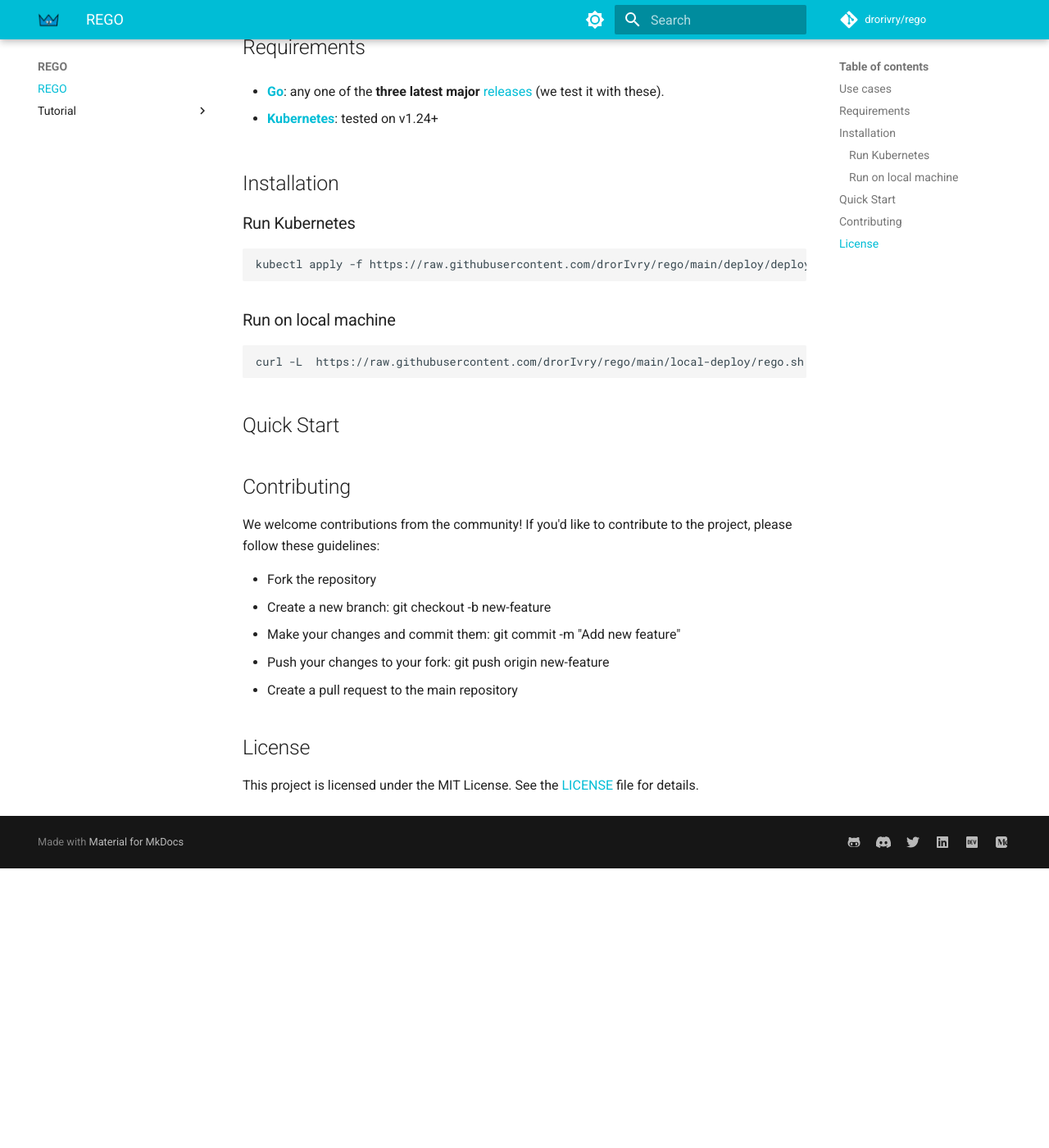
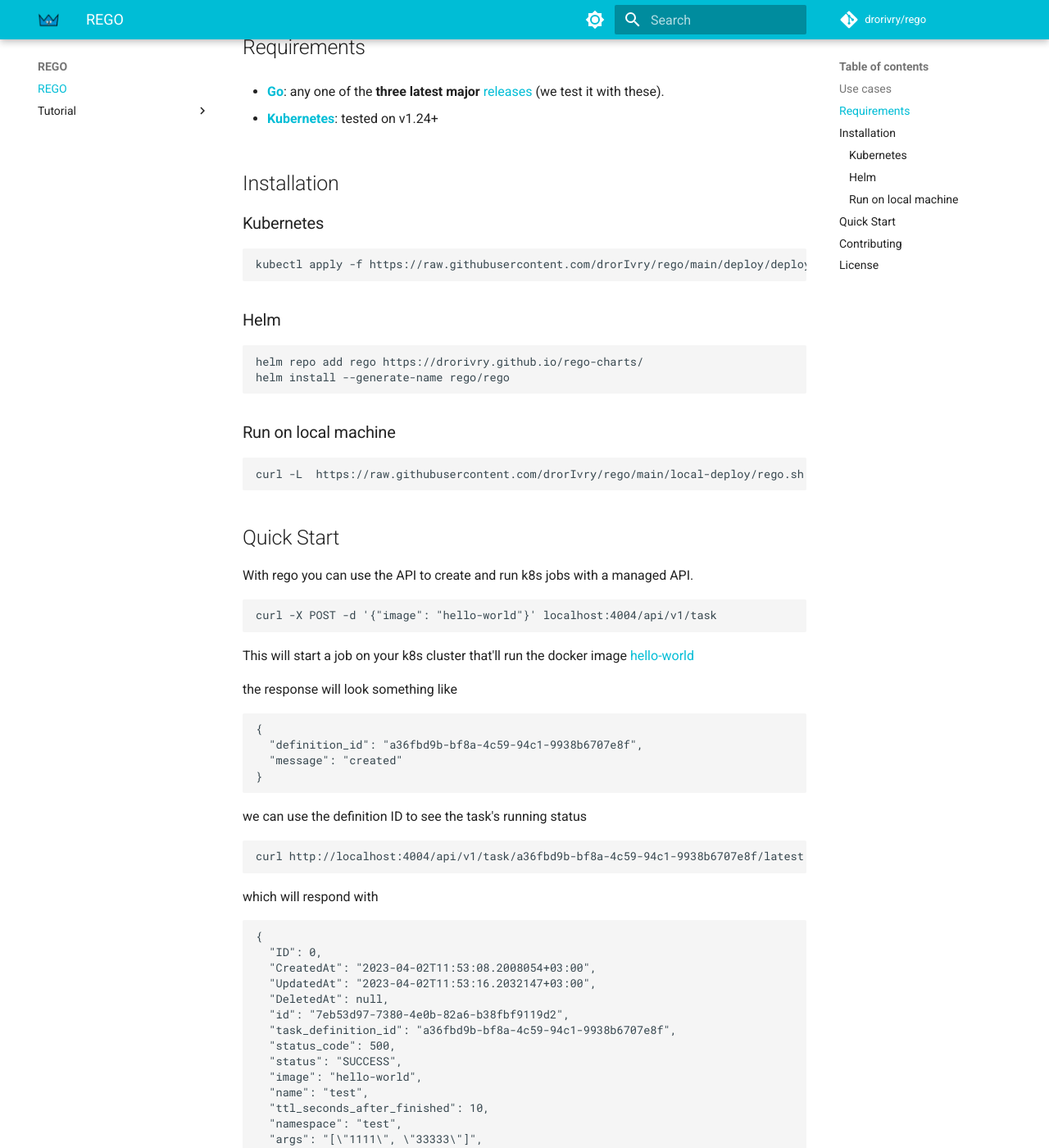
Before and after one commit to drorIvry/rego, an MkDocs documentation site: the page built from docs/index.md, in a window 1280 px wide and 1400 px high, scrolled down 1145 px. Shown: the whole window at 82% size. Built offline with MkDocs 1.6.1 and Material for MkDocs 9.7.7, drawn with Linux system fonts in a browser that asks for light colours; comment, search, counter and statistics services are not loaded; before the commit the page ends 2204 px from its top, so only the background shows below that; some of the changed text lies outside the part shown.

Commit message:
updated the docs

````diff
--- a/docs/index.md
+++ b/docs/index.md
@@ -48,10 +48,17 @@ Star us on [github](https://www.github.com/drorivry/rego).
 
 ## Installation
 
-### Run Kubernetes
+### Kubernetes
 
 ```sh
 kubectl apply -f https://raw.githubusercontent.com/drorIvry/rego/main/deploy/deployment.yml
+```
+
+### Helm
+
+```sh
+helm repo add rego https://drorivry.github.io/rego-charts/
+helm install --generate-name rego/rego
 ```
 
 ### Run on local machine
@@ -61,6 +68,55 @@ curl -L  https://raw.githubusercontent.com/drorIvry/rego/main/local-deploy/rego.
 ```
 
 ## Quick Start
+
+With rego you can use the API to create and run k8s jobs with a managed API.
+
+```sh
+curl -X POST -d '{"image": "hello-world"}' localhost:4004/api/v1/task
+```
+
+This will start a job on your k8s cluster that'll run the docker image [hello-world](https://hub.docker.com/_/hello-world/)
+
+the response will look something like
+
+```js
+{
+  "definition_id": "a36fbd9b-bf8a-4c59-94c1-9938b6707e8f",
+  "message": "created"
+}
+```
+
+we can use the definition ID to see the task's running status
+
+```sh
+curl http://localhost:4004/api/v1/task/a36fbd9b-bf8a-4c59-94c1-9938b6707e8f/latest
+```
+
+which will respond with
+
+```js
+{
+  "ID": 0,
+  "CreatedAt": "2023-04-02T11:53:08.2008054+03:00",
+  "UpdatedAt": "2023-04-02T11:53:16.2032147+03:00",
+  "DeletedAt": null,
+  "id": "7eb53d97-7380-4e0b-82a6-b38fbf9119d2",
+  "task_definition_id": "a36fbd9b-bf8a-4c59-94c1-9938b6707e8f",
+  "status_code": 500,
+  "status": "SUCCESS",
+  "image": "hello-world",
+  "name": "test",
+  "ttl_seconds_after_finished": 10,
+  "namespace": "test",
+  "args": "[\"1111\", \"33333\"]",
+  "metadata": {
+    "ttlSecondsAfterFinished": 1
+  }
+}
+```
+
+which indicates the success.
+
 
 ## Contributing
 We welcome contributions from the community! If you'd like to contribute to the project, please follow these guidelines:
````
Also changed, not shown: README.md (+13 -2 lines), 5 other files.
